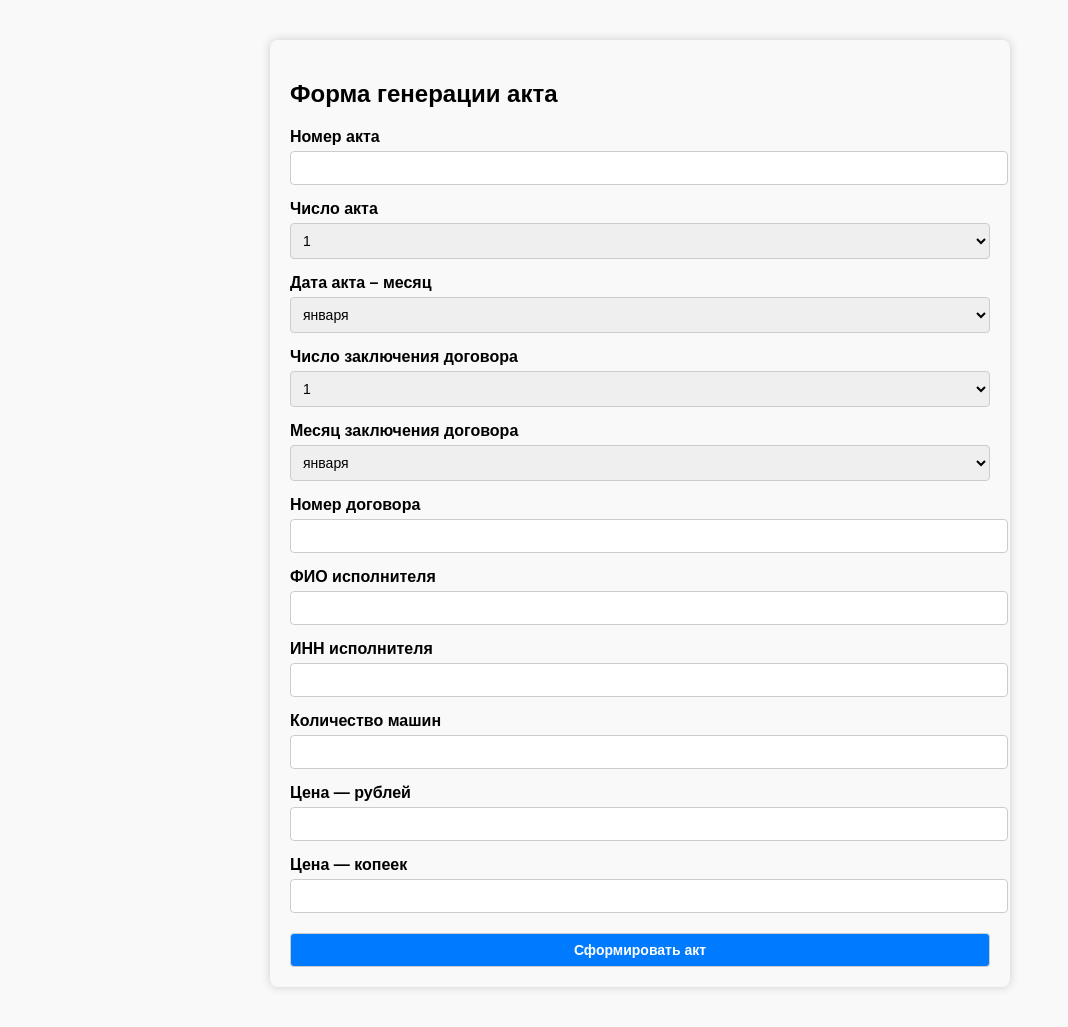
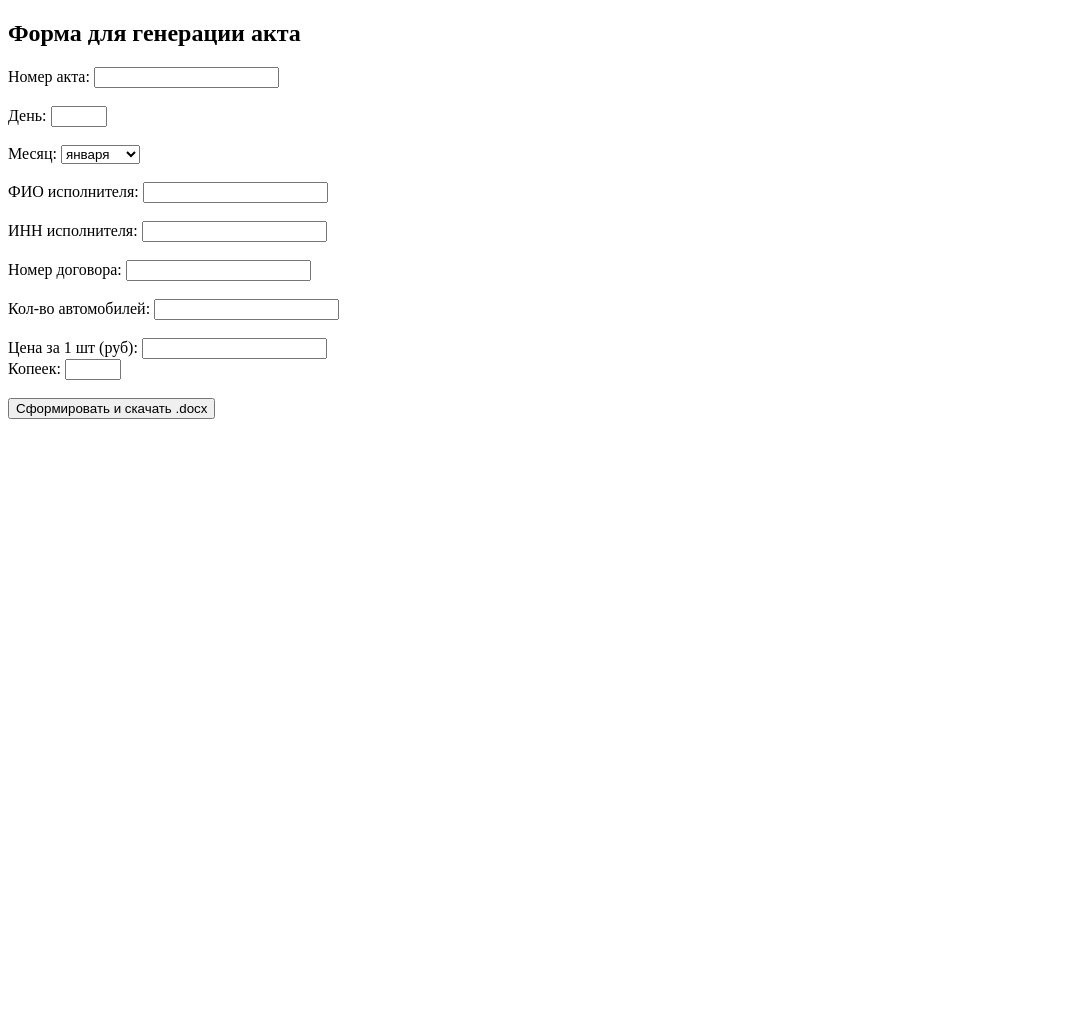
Before and after one commit to temaaamet/aktttt, a Flask app: page / in a window 1280 px wide. Shown: the whole page, without its empty margins (0-1068 px from the left). After the commit the page ends 419 px from the top, so only its background shows below. Run offline with Flask 3, Linux system fonts and the light colour scheme.

Commit message:
Обновлена форма и app.py

```diff
--- a/app.py
+++ b/app.py
@@ -5,77 +5,57 @@ import io
 
 app = Flask(__name__)
 
-def money_to_words(rub, kop):
-    rub = int(rub)
-    kop = int(kop)
+@app.route('/')
+def index():
+    return render_template('form.html')
 
-    def get_ruble_word(n):
-        if 11 <= n % 100 <= 14:
-            return "РУБЛЕЙ"
-        if n % 10 == 1:
-            return "РУБЛЬ"
-        if 2 <= n % 10 <= 4:
-            return "РУБЛЯ"
-        return "РУБЛЕЙ"
-
-    def get_kopeck_word(n):
-        if 11 <= n % 100 <= 14:
-            return "КОПЕЕК"
-        if n % 10 == 1:
-            return "КОПЕЙКА"
-        if 2 <= n % 10 <= 4:
-            return "КОПЕЙКИ"
-        return "КОПЕЕК"
-
-    rub_words = num2words(rub, lang='ru').upper()
-    kop_words = num2words(kop, lang='ru').upper()
-
-    return f"{rub_words} {get_ruble_word(rub)} {kop_words} {get_kopeck_word(kop)}"
-
-@app.route("/")
-def index():
-    return render_template("form.html")
-
-@app.route("/generate", methods=["POST"])
+@app.route('/generate', methods=['POST'])
 def generate():
     data = request.get_json()
 
+    # Преобразуем ФИО исполнителя — каждое слово с заглавной буквы
+    contractor_name = " ".join(word.capitalize() for word in data['contractor_name'].split())
+
+    # Сумма
     rub = int(data['rub'])
     kop = int(data['kop'])
     qty = int(data['qty'])
-    price = round(rub + kop / 100, 2)
+    total = rub * qty + (kop * qty) / 100
 
-    contractor_name = ' '.join(word.capitalize() for word in data['contractor_name'].split())
+    # Прописью (все заглавные)
+    total_words = num2words(total, lang='ru', to='currency').upper()
+
+    # Загружаем шаблон
+    doc = DocxTemplate("TEMPLATE_ACT.docx")
 
     context = {
-        "act_number": data['act_number'],
-        "act_day": data['day'],
-        "act_month": data['month'],
-        "contract_day": data['contract_day'],
-        "contract_month": data['contract_month'],
-        "contract_number": data['contract_number'],
-        "contractor_name": contractor_name,
-        "contractor_inn": data['contractor_inn'],
-        "qty": qty,
-        "rub": rub,
-        "kop": kop,
-        "price": price,
-        "sum_text": money_to_words(rub, kop)
+        'act_number': data['act_number'],
+        'act_day': data['act_day'],
+        'act_month': data['act_month'],
+        'contract_day': data['contract_day'],
+        'contract_month': data['contract_month'],
+        'contract_number': data['contract_number'],
+        'contractor_name': contractor_name,
+        'contractor_inn': data['contractor_inn'],
+        'qty': qty,
+        'rub': rub,
+        'kop': f"{kop:02}",
+        'total': f"{total:.2f}",
+        'total_words': total_words
     }
 
-    doc = DocxTemplate("TEMPLATE_ACT.docx")
     doc.render(context)
 
-    byte_io = io.BytesIO()
-    doc.save(byte_io)
-    byte_io.seek(0)
+    buffer = io.BytesIO()
+    doc.save(buffer)
+    buffer.seek(0)
 
     return send_file(
-        byte_io,
+        buffer,
         as_attachment=True,
         download_name="Акт.docx",
         mimetype="application/vnd.openxmlformats-officedocument.wordprocessingml.document"
     )
 
-if __name__ == "__main__":
-    app.run(debug=True)
+if __name__ == '__main__':
+    app.run(host='0.0.0.0', port=5000)
--- a/templates/form.html
+++ b/templates/form.html
@@ -2,150 +2,101 @@
 <html lang="ru">
 <head>
   <meta charset="UTF-8">
-    <title>Генерация акта</title>
-    <style>
-        body {
-            font-family: Arial, sans-serif;
-            max-width: 700px;
-            margin: 40px auto;
-            background: #f9f9f9;
-            padding: 20px;
-            border-radius: 8px;
-            box-shadow: 0 0 10px #ccc;
+  <title>Генератор акта</title>
+  <script>
+    function toTitleCase(str) {
+      return str
+        .split(" ")
+        .map(w => w.charAt(0).toUpperCase() + w.slice(1).toLowerCase())
+        .join(" ");
     }
-        label {
-            display: block;
-            margin-top: 15px;
-            font-weight: bold;
+
+    function numToWords(n) {
+      const rub = Intl.NumberFormat("ru-RU", { style: "currency", currency: "RUB", currencyDisplay: "name" }).format(n);
+      let [r, k] = n.toFixed(2).split(".");
+      const words = rub.toUpperCase().replace(/РУБЛЬ.*$/, "РУБЛЕЙ");
+      return `${words} ${k} КОПЕЕК`;
     }
-        input, select, button {
-            width: 100%;
-            padding: 8px;
-            margin-top: 5px;
-            font-size: 14px;
-            border-radius: 4px;
-            border: 1px solid #ccc;
+
+    async function generateAct() {
+      const day = document.getElementById("day").value;
+      const month = document.getElementById("month").value;
+      const act_number = document.getElementById("act_number").value;
+      const fio = toTitleCase(document.getElementById("fio").value.trim());
+      const inn = document.getElementById("inn").value;
+      const contract_number = document.getElementById("contract_number").value;
+      const qty = parseInt(document.getElementById("qty").value);
+      const rub = parseInt(document.getElementById("rub").value);
+      const kop = parseInt(document.getElementById("kop").value);
+
+      if (
+        day === "" ||
+        !/^[0-3]?[0-9]$/.test(day) ||
+        parseInt(day) > 31 ||
+        isNaN(qty) ||
+        isNaN(rub) ||
+        isNaN(kop) ||
+        !fio ||
+        !/^\d{12}$/.test(inn) ||
+        !contract_number ||
+        !act_number ||
+        month === ""
+      ) {
+        alert("Пожалуйста, заполните все поля корректно.");
+        return;
       }
-        button {
-            margin-top: 20px;
-            background: #007BFF;
-            color: white;
-            font-weight: bold;
-            cursor: pointer;
-        }
-        button:hover {
-            background: #0056b3;
-        }
-    </style>
-</head>
-<body>
 
-    <h2>Форма генерации акта</h2>
-
-    <form id="actForm">
-        <label>Номер акта</label>
-        <input type="text" name="act_number" required pattern="\d+">
-
-        <label>Число акта</label>
-        <select name="day" required>
-            {% for d in range(1, 32) %}
-            <option value="{{ d }}">{{ d }}</option>
-            {% endfor %}
-        </select>
-
-        <label>Дата акта – месяц</label>
-        <select name="month" required>
-            <option>января</option>
-            <option>февраля</option>
-            <option>марта</option>
-            <option>апреля</option>
-            <option>мая</option>
-            <option>июня</option>
-            <option>июля</option>
-            <option>августа</option>
-            <option>сентября</option>
-            <option>октября</option>
-            <option>ноября</option>
-            <option>декабря</option>
-        </select>
-
-        <label>Число заключения договора</label>
-        <select name="contract_day" required>
-            {% for d in range(1, 32) %}
-            <option value="{{ d }}">{{ d }}</option>
-            {% endfor %}
-        </select>
-
-        <label>Месяц заключения договора</label>
-        <select name="contract_month" required>
-            <option>января</option>
-            <option>февраля</option>
-            <option>марта</option>
-            <option>апреля</option>
-            <option>мая</option>
-            <option>июня</option>
-            <option>июля</option>
-            <option>августа</option>
-            <option>сентября</option>
-            <option>октября</option>
-            <option>ноября</option>
-            <option>декабря</option>
-        </select>
-
-        <label>Номер договора</label>
-        <input type="text" name="contract_number" required>
-
-        <label>ФИО исполнителя</label>
-        <input type="text" name="contractor_name" required pattern="[А-Яа-яЁё\s\-]+" title="Только буквы и пробелы">
-
-        <label>ИНН исполнителя</label>
-        <input type="text" name="contractor_inn" required pattern="\d{12}" maxlength="12" title="Ровно 12 цифр">
-
-        <label>Количество машин</label>
-        <input type="number" name="qty" min="1" required>
-
-        <label>Цена — рублей</label>
-        <input type="number" name="rub" min="0" required>
-
-        <label>Цена — копеек</label>
-        <input type="number" name="kop" min="0" max="99" required>
-
-        <button type="submit">Сформировать акт</button>
-    </form>
-
-    <script>
-        document.getElementById("actForm").addEventListener("submit", async function(e) {
-            e.preventDefault();
-
-            const formData = new FormData(e.target);
-            const jsonData = {};
-
-            formData.forEach((value, key) => {
-                jsonData[key] = value;
-            });
+      const total = qty * (rub + kop / 100);
+      const sum_words = numToWords(total);
 
       const response = await fetch("/generate", {
         method: "POST",
-                headers: {
-                    "Content-Type": "application/json"
-                },
-                body: JSON.stringify(jsonData)
+        headers: { "Content-Type": "application/json" },
+        body: JSON.stringify({
+          day, month, act_number, fio, inn,
+          contract_number, qty, rub, kop,
+          sum_total: total.toFixed(2),
+          sum_words
+        })
       });
 
-            if (response.ok) {
       const blob = await response.blob();
       const url = window.URL.createObjectURL(blob);
       const a = document.createElement("a");
       a.href = url;
-                a.download = "Акт.docx";
+      a.download = `Акт_№${act_number}_от_${day}_${month}.docx`;
       document.body.appendChild(a);
       a.click();
       a.remove();
-            } else {
-                alert("Ошибка при генерации акта");
     }
-        });
   </script>
-
+</head>
+<body>
+  <h2>Форма для генерации акта</h2>
+  <label>Номер акта: <input id="act_number" required type="text"></label><br><br>
+  <label>День: <input id="day" required type="number" min="1" max="31" pattern="[0-3]?[0-9]"></label><br><br>
+  <label>Месяц:
+    <select id="month" required>
+      <option value="января">января</option>
+      <option value="февраля">февраля</option>
+      <option value="марта">марта</option>
+      <option value="апреля">апреля</option>
+      <option value="мая">мая</option>
+      <option value="июня">июня</option>
+      <option value="июля">июля</option>
+      <option value="августа">августа</option>
+      <option value="сентября">сентября</option>
+      <option value="октября">октября</option>
+      <option value="ноября">ноября</option>
+      <option value="декабря">декабря</option>
+    </select>
+  </label><br><br>
+  <label>ФИО исполнителя: <input id="fio" required type="text"></label><br><br>
+  <label>ИНН исполнителя: <input id="inn" required type="text" maxlength="12" pattern="\d{12}" title="12 цифр"></label><br><br>
+  <label>Номер договора: <input id="contract_number" required type="text"></label><br><br>
+  <label>Кол-во автомобилей: <input id="qty" required type="number"></label><br><br>
+  <label>Цена за 1 шт (руб): <input id="rub" required type="number" min="0"></label><br>
+  <label>Копеек: <input id="kop" required type="number" min="0" max="99"></label><br><br>
+  <button onclick="generateAct()">Сформировать и скачать .docx</button>
 </body>
 </html>
```
Lines whose indentation alone changed are shown as unchanged.
